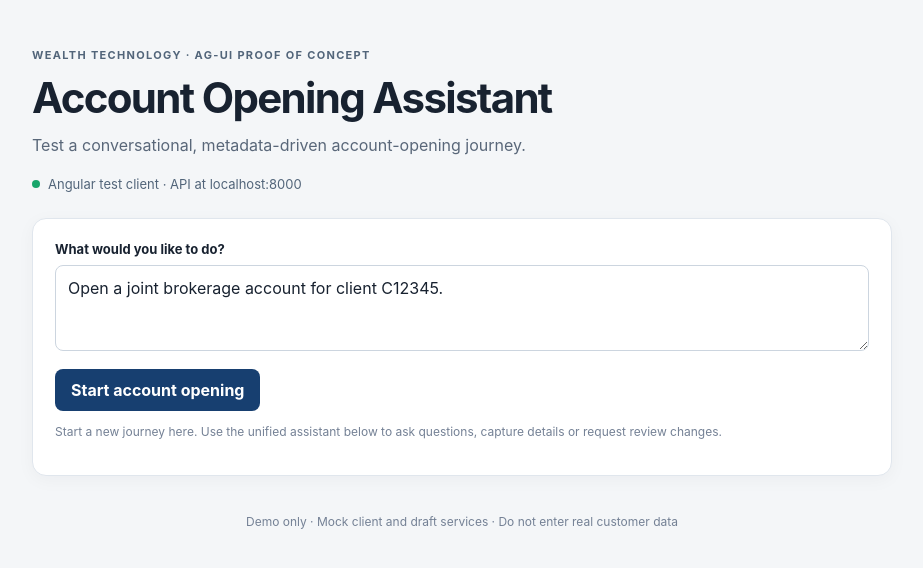
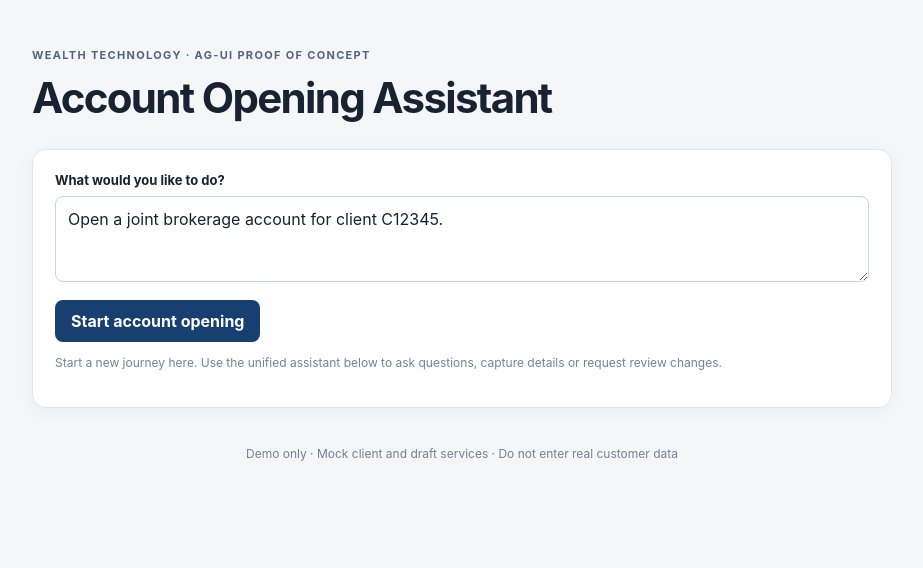
Before and after one commit to AbhishekPThite/agui-account-opening-poc, an Angular app in the folder angular-test-client/: page / in a window 1280 px wide. Shown: the top 568 px of the page, without its empty margins (178-1101 px from the left). Built offline with nearby package versions, Linux system fonts and the light colour scheme.

Commit message:
Remove development diagnostics and raw agent output from UI

```diff
--- a/angular-test-client/src/app/account-opening-agent.component.html
+++ b/angular-test-client/src/app/account-opening-agent.component.html
@@ -2,8 +2,6 @@
     <header class="hero">
         <div class="eyebrow">WEALTH TECHNOLOGY · AG-UI PROOF OF CONCEPT</div>
         <h1>Account Opening Assistant</h1>
-        <p>Test a conversational, metadata-driven account-opening journey.</p>
-        <div class="status"><span class="dot"></span> Angular test client · API at localhost:8000</div>
     </header>
 
     <section class="panel">
@@ -110,15 +108,5 @@
         <p class="hint">Information is only captured into the active form. Use the form's Continue button to submit; conversational messages do not complete mandatory steps.</p>
     </section>
 
-    <details class="panel" *ngIf="events().length">
-        <summary>AG-UI event trace ({{events().length}} events)</summary>
-        <pre>{{events() | json}}</pre>
-    </details>
-
-    <section class="panel" *ngIf="assistantText().length">
-        <h2>Agent response</h2>
-        <p *ngFor="let message of assistantText()">{{message}}</p>
-    </section>
-
     <footer>Demo only · Mock client and draft services · Do not enter real customer data</footer>
 </main>
```
